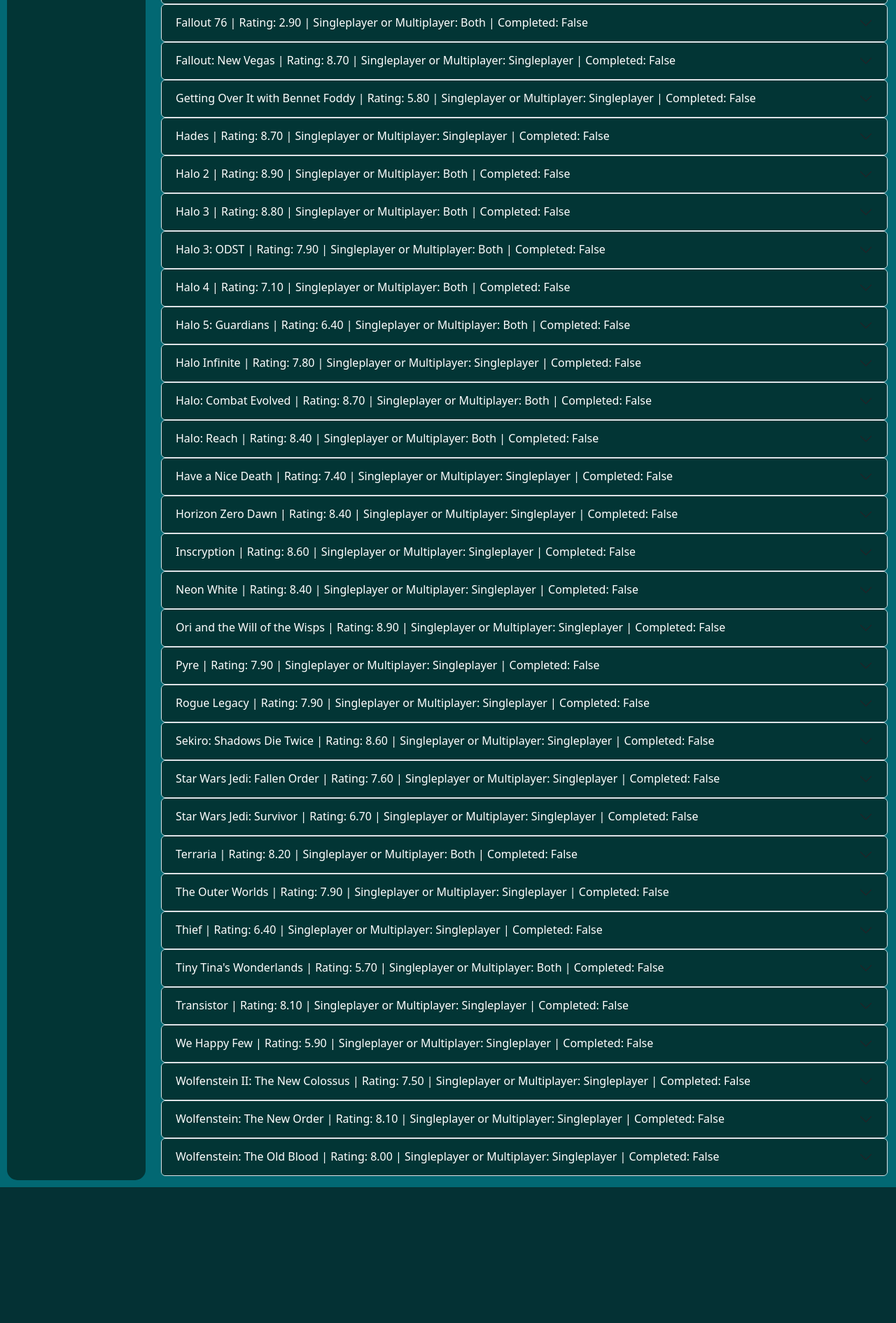
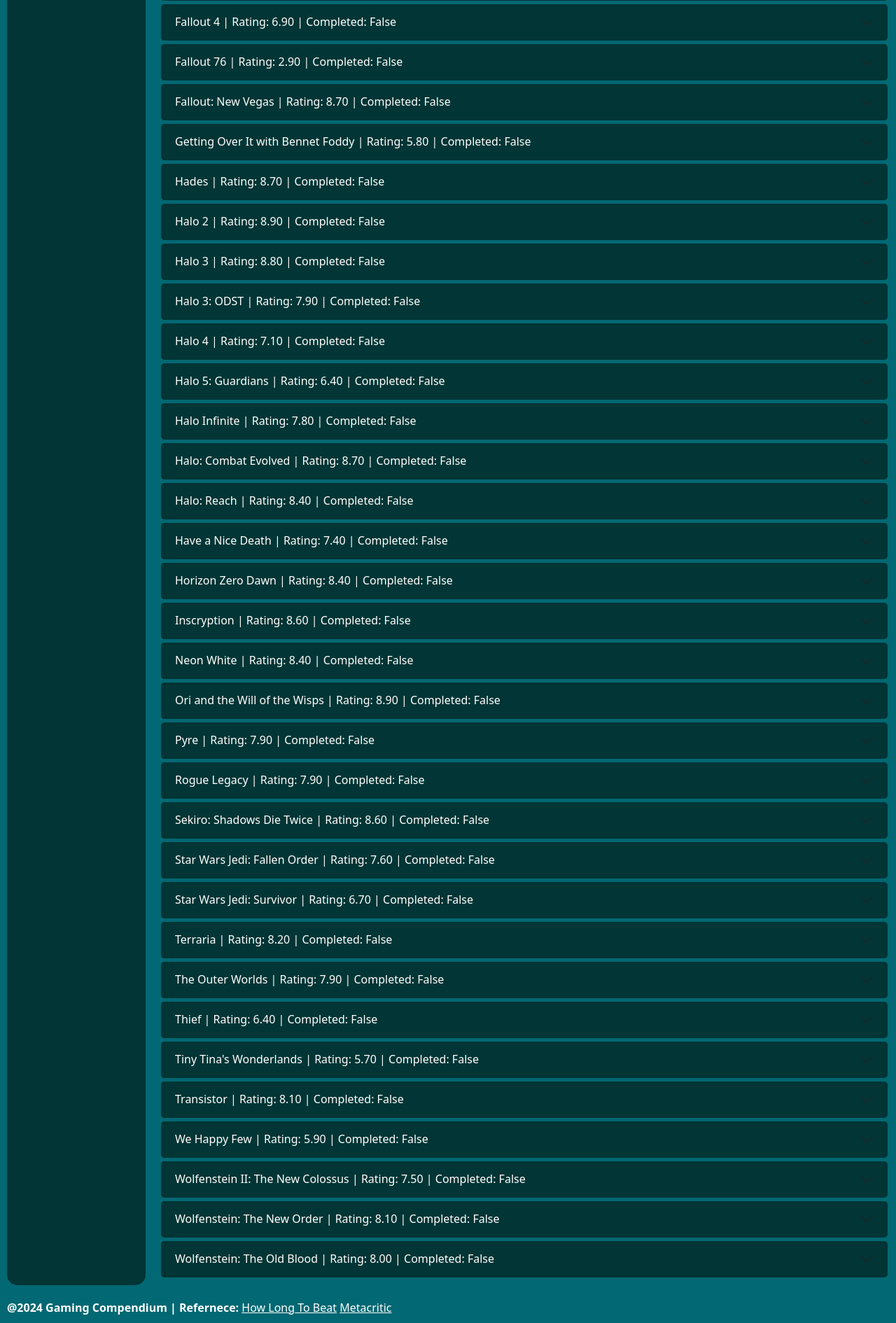
Before and after one commit to Clovotc/Gaming-Compendium, a Django app: page / in a window 1280 px wide. Shown: the part 1094-2984 px from the top of the page at 70% size. Before the commit the page ends 2790 px from the top, so only its background shows below. Run offline with Django 5.2, Linux system fonts and the light colour scheme; data comes from the database, SQL or seed files in the repository.

Commit message:
Fixed the css. DB updated on my end but it shouldn't have changed anything.

```diff
--- a/gaming_compendium/game_library/static/game_library/css/styles.css
+++ b/gaming_compendium/game_library/static/game_library/css/styles.css
@@ -14,6 +14,17 @@
 {
     background-color: #0FC2C0 !important;
     color: #042326 !important;
+}
+
+footer
+{
+    margin: 10px;
+    color: white;
+}
+
+.base_link
+{
+    color: white;
 }
 
 /* -------------------------------------------------------------------------------------------------------------------------------------- */
@@ -40,12 +51,13 @@
 
 .bg-warning
 {
-    background-color: #0E7C7B !important;
+    background-color: #034E4E !important;
 }
 
-#details
+.details
 {
-    color: #042326;
+    color: white;
+    margin-bottom: 5px;
 }
 
 .accordion
@@ -55,4 +67,10 @@
     --bs-accordion-active-bg: #023535;
     --bs-accordion-active-color: white;
     --bs-accordion-btn-focus-box-shadow: none;
+    --bs-accordion-border-color: none;
 }
+
+.accordion-item
+{
+    margin-bottom: 5px;
+}
--- a/gaming_compendium/game_library/templates/game_library/base.html
+++ b/gaming_compendium/game_library/templates/game_library/base.html
@@ -41,4 +41,9 @@
         {% endblock %}
 
     </body>
+    <footer>
+      <strong>@2024 Gaming Compendium | Refernece: </strong>
+      <a class="base_link" href="https://howlongtobeat.com/">How Long To Beat</a>
+      <a class="base_link" href="https://www.metacritic.com/game/">Metacritic</a>
+    </footer>
 </html>
--- a/gaming_compendium/game_library/templates/game_library/index.html
+++ b/gaming_compendium/game_library/templates/game_library/index.html
@@ -82,17 +82,18 @@
                 <div class="accordion-item bg-warning">
                     <h2 class="accordion-header">
                         <button class="accordion-button collapsed" type="button" data-bs-toggle="collapse" data-bs-target="#panelsStayOpen-collapse{{ forloop.counter }}" aria-expanded="true" aria-controls="panelsStayOpen-collapse{{ forloop.counter }}">
-                        {{game.title}} | Rating: {{game.rating}} | Singleplayer or Multiplayer: {{game.player}} | Completed: {{game.is_complete}}
+                        {{game.title}} | Rating: {{game.rating}} | Completed: {{game.is_complete}}
                         </button>
                     </h2>
                     <div id="panelsStayOpen-collapse{{ forloop.counter }}" class="accordion-collapse collapse">
                         <div class="accordion-body">
                             <ul>
-                                <li id="details"><strong>Description:</strong> {{game.description}}</li>
-                                <li id="details"><strong>Genre:</strong> {{game.genre.all|join:", " }}</li>
-                                <li id="details"><strong>Developer:</strong> {{game.developer}}</li>
-                                <li id="details"><strong>Time to Beat</strong> {{game.time_to_beat}}</li>
-                                <li id="details"><strong>Platform:</strong> {{game.platform.all|join:", " }}</li>
+                                <li class="details"><strong>Description:</strong> {{game.description}}</li>
+                                <li class="details"><strong>Genre:</strong> {{game.genre.all|join:", " }}</li>
+                                <li class="details"><strong>Developer:</strong> {{game.developer}}</li>
+                                <li class="details"><strong>Time to Beat:</strong> {{game.time_to_beat}}</li>
+                                <li class="details"><strong>Platform:</strong> {{game.platform.all|join:", " }}</li>
+                                <li class="details"><strong>Singleplayer or Multiplayer:</strong> {{game.player}}</li>
                             </ul>
                         </div>
                     </div>
```
